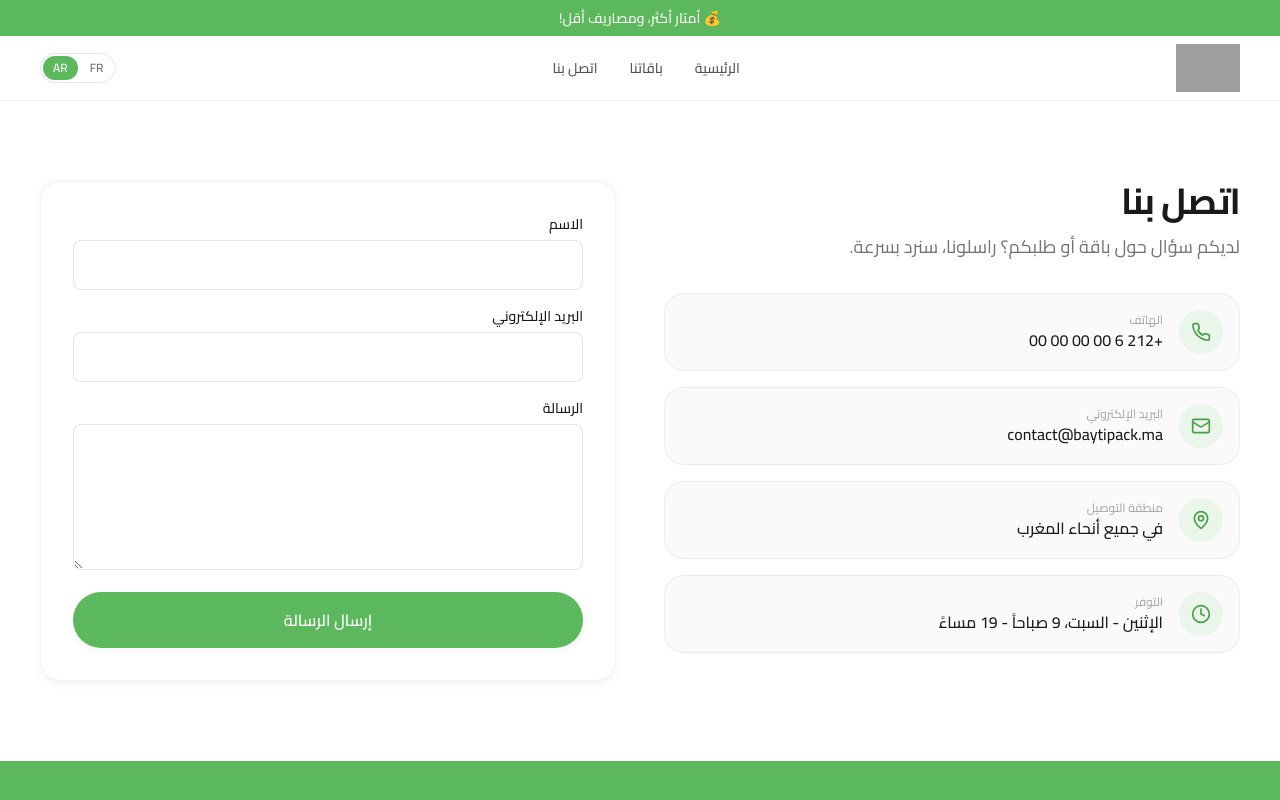
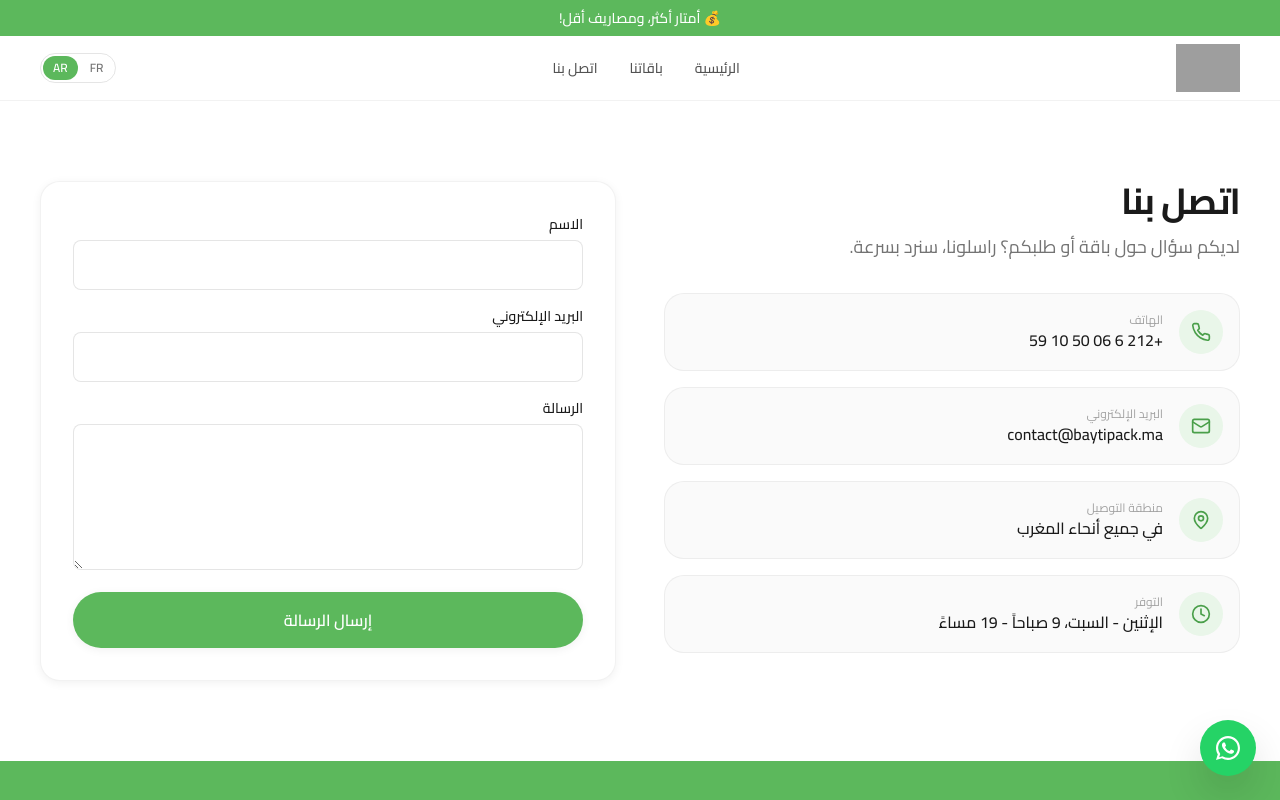
Before and after one commit to bkettani1994-rgb/Bayti-Pack, a Next.js app: page /ar/contact in a window 1280 px wide. Shown: the top 800 px of the page. Built offline with nearby package versions, Linux system fonts and the light colour scheme; grey boxes are pictures that could not be loaded.

Commit message:
Add floating WhatsApp button and update contact number
Adds a fixed bottom-right WhatsApp button (site-wide) linking to
+212606501059 with a localized pre-filled greeting. Also updates the
displayed contact number on the footer and contact page from the old
placeholder to the real number.

```diff
--- a/app/[locale]/contact/page.tsx
+++ b/app/[locale]/contact/page.tsx
@@ -23,7 +23,7 @@ export default function ContactPage({ params }: { params: { locale: string } })
   const dict = getDictionary(locale);
 
   const infos = [
-    { icon: Phone, label: dict.contact.phoneLabel, value: "+212 6 00 00 00 00" },
+    { icon: Phone, label: dict.contact.phoneLabel, value: "+212 6 06 50 10 59" },
     { icon: Mail, label: dict.contact.emailLabel, value: "contact@baytipack.ma" },
     { icon: MapPin, label: dict.contact.zoneLabel, value: dict.contact.zoneValue },
     { icon: Clock, label: dict.contact.availabilityLabel, value: dict.contact.availabilityValue },
--- a/app/[locale]/layout.tsx
+++ b/app/[locale]/layout.tsx
@@ -6,6 +6,7 @@ import AnnouncementBar from "@/components/layout/AnnouncementBar";
 import Header from "@/components/layout/Header";
 import Footer from "@/components/layout/Footer";
 import MetaPixel from "@/components/shared/MetaPixel";
+import WhatsAppButton from "@/components/shared/WhatsAppButton";
 import { locales, isLocale, type Locale } from "@/lib/i18n";
 import { getDictionary } from "@/lib/dictionaries";
 import { cn } from "@/lib/utils";
@@ -92,6 +93,7 @@ export default function LocaleLayout({
         <Header locale={locale} dict={dict} />
         <main className="flex-1">{children}</main>
         <Footer locale={locale} dict={dict} />
+        <WhatsAppButton whatsappButton={dict.whatsappButton} />
       </body>
     </html>
   );
--- a/components/layout/Footer.tsx
+++ b/components/layout/Footer.tsx
@@ -46,7 +46,7 @@ export default function Footer({ locale, dict }: { locale: Locale; dict: Diction
         <div>
           <h3 className="text-sm font-semibold text-white">{dict.footer.contactHeading}</h3>
           <ul className="mt-4 space-y-3 text-sm text-white/85">
-            <li className="flex items-center gap-2"><Phone className="h-4 w-4 text-white" /> +212 6 00 00 00 00</li>
+            <li className="flex items-center gap-2"><Phone className="h-4 w-4 text-white" /> +212 6 06 50 10 59</li>
             <li className="flex items-center gap-2"><Mail className="h-4 w-4 text-white" /> contact@baytipack.ma</li>
             <li className="flex items-center gap-2"><MapPin className="h-4 w-4 text-white" /> {dict.contact.zoneValue}</li>
           </ul>
--- /dev/null
+++ b/components/shared/WhatsAppButton.tsx
@@ -0,0 +1,21 @@
+import type { Dictionary } from "@/lib/dictionaries";
+
+const WHATSAPP_NUMBER = "212606501059";
+
+export default function WhatsAppButton({ whatsappButton }: { whatsappButton: Dictionary["whatsappButton"] }) {
+  const href = `https://wa.me/${WHATSAPP_NUMBER}?text=${encodeURIComponent(whatsappButton.message)}`;
+
+  return (
+    <a
+      href={href}
+      target="_blank"
+      rel="noopener noreferrer"
+      aria-label={whatsappButton.ariaLabel}
+      className="fixed bottom-6 right-6 z-50 flex h-14 w-14 items-center justify-center rounded-full bg-[#25D366] shadow-lift transition-transform duration-200 hover:scale-105"
+    >
+      <svg viewBox="0 0 32 32" className="h-8 w-8 fill-white" aria-hidden="true">
+        <path d="M16.004 4C9.377 4 4 9.373 4 16c0 2.32.658 4.487 1.797 6.328L4 28l5.828-1.766A11.93 11.93 0 0 0 16.004 28C22.63 28 28 22.627 28 16S22.63 4 16.004 4Zm0 21.867a9.83 9.83 0 0 1-5.017-1.374l-.36-.213-3.457 1.047 1.062-3.37-.234-.347A9.834 9.834 0 0 1 6.133 16c0-5.446 4.428-9.867 9.871-9.867 5.443 0 9.87 4.421 9.87 9.867 0 5.446-4.427 9.867-9.87 9.867Zm5.406-7.393c-.297-.148-1.755-.867-2.027-.965-.272-.099-.47-.148-.668.148-.198.297-.767.965-.94 1.163-.173.198-.347.223-.644.074-.297-.148-1.253-.462-2.386-1.472-.882-.787-1.478-1.76-1.651-2.057-.173-.297-.018-.457.13-.605.134-.133.297-.347.446-.52.148-.174.198-.297.297-.495.099-.198.05-.372-.025-.52-.074-.148-.668-1.61-.916-2.204-.241-.579-.486-.5-.668-.51l-.569-.01c-.198 0-.52.074-.792.372-.272.297-1.04 1.016-1.04 2.478 0 1.462 1.065 2.874 1.213 3.072.148.198 2.096 3.2 5.078 4.489.709.306 1.262.489 1.694.626.712.227 1.36.195 1.872.118.571-.085 1.755-.717 2.002-1.41.247-.692.247-1.286.173-1.41-.074-.123-.272-.198-.569-.347Z" />
+      </svg>
+    </a>
+  );
+}
--- a/data/dictionaries/ar.ts
+++ b/data/dictionaries/ar.ts
@@ -11,6 +11,10 @@ export const ar: Dictionary = {
     "🏠 اشتروها مرة واحدة، وارتاحوا لفترة طويلة",
     "🔥 الباقة الذكية لمطبخ جاهز دائماً!",
   ],
+  whatsappButton: {
+    ariaLabel: "تواصلوا معنا عبر واتساب",
+    message: "مرحباً، لدي سؤال حول Bayti Pack.",
+  },
   nav: {
     home: "الرئيسية",
     packs: "باقاتنا",
--- a/data/dictionaries/fr.ts
+++ b/data/dictionaries/fr.ts
@@ -11,6 +11,10 @@ export const fr: Dictionary = {
     "🏠 Acheté 1 fois, tranquille pour longtemps",
     "🔥 Le pack malin pour une cuisine toujours prête !",
   ],
+  whatsappButton: {
+    ariaLabel: "Contactez-nous sur WhatsApp",
+    message: "Bonjour, j'ai une question sur Bayti Pack.",
+  },
   nav: {
     home: "Accueil",
     packs: "Nos Packs",
--- a/lib/dictionaries.ts
+++ b/lib/dictionaries.ts
@@ -2,6 +2,7 @@ import type { Locale } from "@/lib/i18n";
 
 export type Dictionary = {
   announcement: string[];
+  whatsappButton: { ariaLabel: string; message: string };
   nav: {
     home: string;
     packs: string;
```
